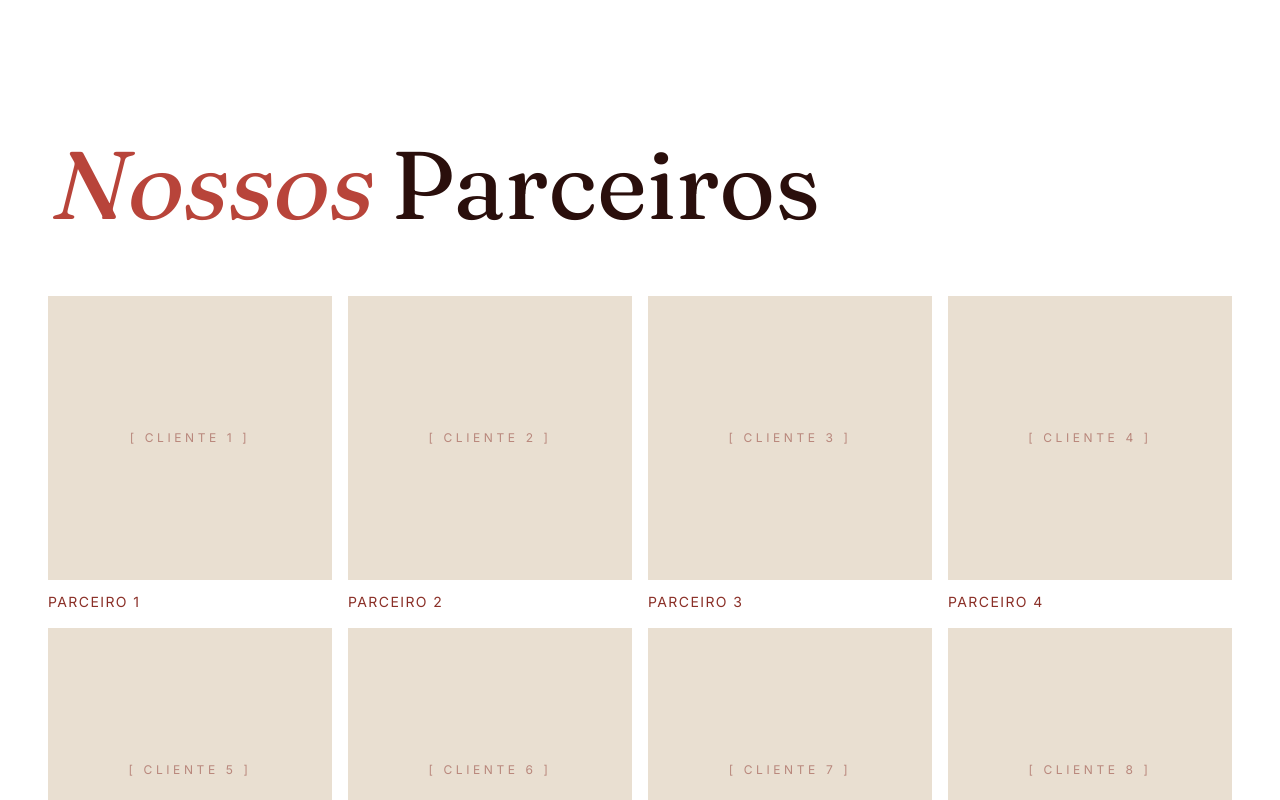
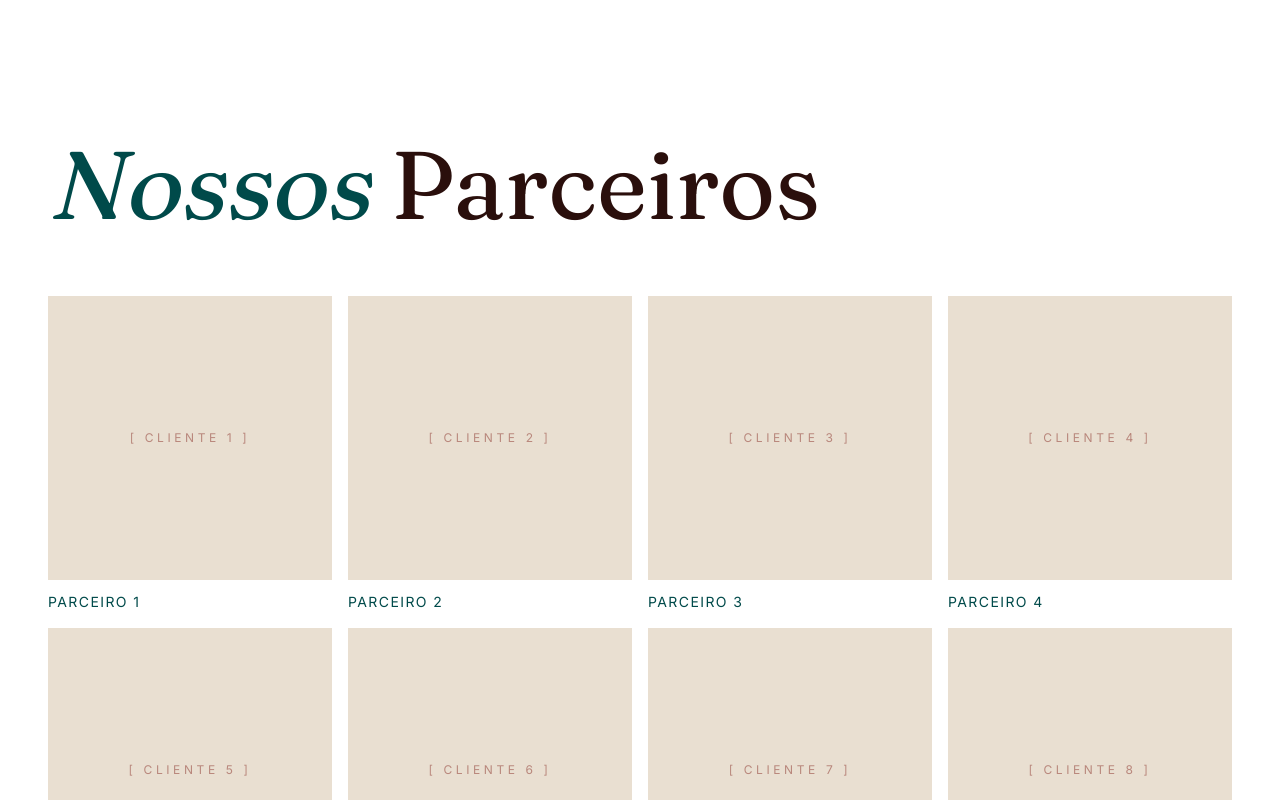
Before and after one commit to cwbrandingdev/cwbranding-site-nextjs, a Next.js app: page / in a window 1280 px wide. Shown: the part 4580-5380 px from the top of the page. Built offline with nearby package versions, Linux system fonts and the light colour scheme.

Commit message:
update: changed bg and text colors

```diff
--- a/app/components/PartnerSection.tsx
+++ b/app/components/PartnerSection.tsx
@@ -8,7 +8,7 @@ export function PartnersSection() {
       <div className="mx-auto max-w-[1400px]">
         <Reveal>
           <h2 className="font-display text-5xl md:text-7xl lg:text-8xl">
-            <span className="italic text-[var(--brand)]">Nossos</span>{" "}
+            <span className="italic text-[#004A4A]">Nossos</span>{" "}
             <span className="text-[var(--brand-ink)]">Parceiros</span>
           </h2>
         </Reveal>
@@ -21,7 +21,7 @@ export function PartnersSection() {
                     [ Cliente {i + 1} ]
                   </div>
                 </div>
-                <p className="mt-3 text-sm tracking-widest uppercase text-[var(--brand-deep)]">
+                <p className="mt-3 text-sm tracking-widest uppercase text-[#004A4A]">
                   Parceiro {i + 1}
                 </p>
               </a>
```
